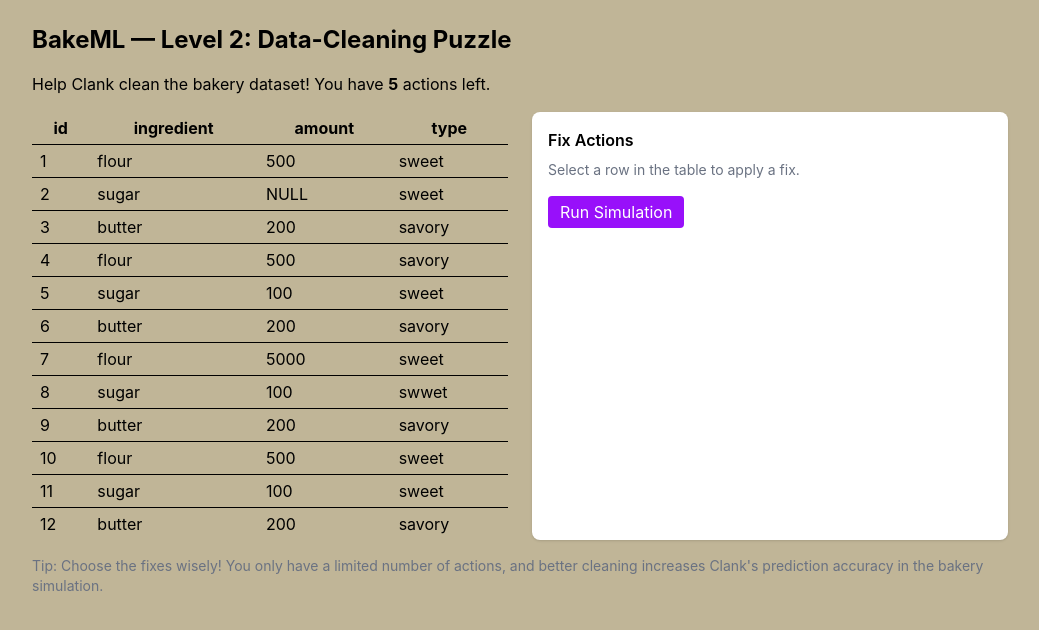
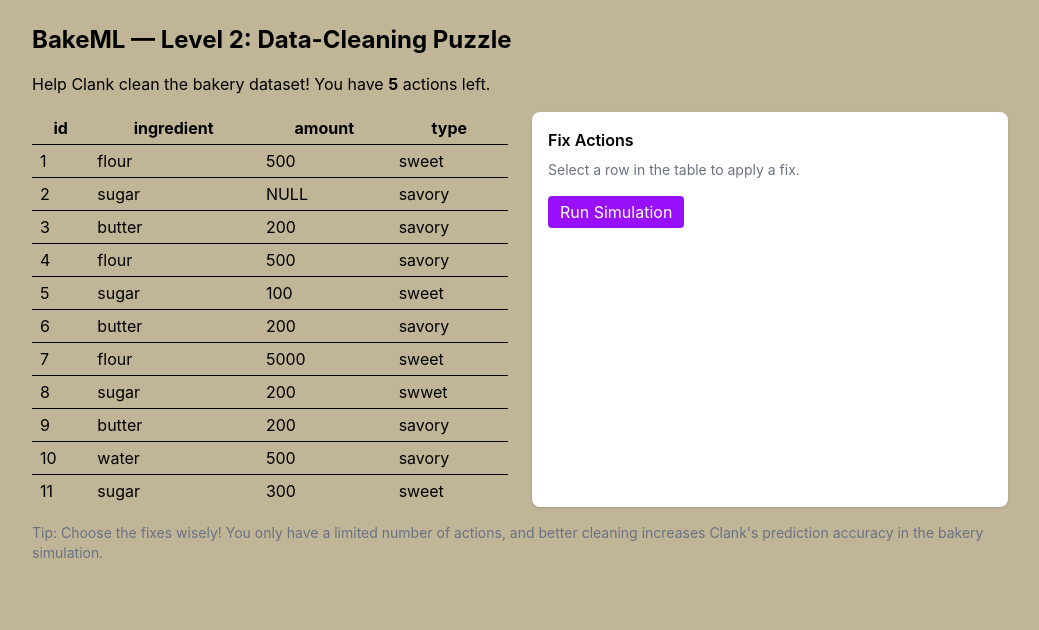
Before and after one commit to nikola-beerkens/nikola-beerkens.github.io, a Next.js app in the folder thesis/: page /level_2 in a window 1280 px wide. Shown: the top 630 px of the page, without its empty margins (120-1159 px from the left). Built offline with nearby package versions, Linux system fonts and the light colour scheme.

Commit message:
fix table

```diff
--- a/thesis/src/app/level_2/page.tsx
+++ b/thesis/src/app/level_2/page.tsx
@@ -14,17 +14,16 @@ export default function Level2BakeML() {
 
   const initialData: Row[] = [
     { id: 1, ingredient: "flour", amount: 500, type: "sweet" },
-    { id: 2, ingredient: "sugar", amount: null, type: "sweet" },
+    { id: 2, ingredient: "sugar", amount: null, type: "savory" },
     { id: 3, ingredient: "butter", amount: 200, type: "savory" },
     { id: 4, ingredient: "flour", amount: 500, type: "savory" },
     { id: 5, ingredient: "sugar", amount: 100, type: "sweet" },
     { id: 6, ingredient: "butter", amount: 200, type: "savory" },
     { id: 7, ingredient: "flour", amount: 5000, type: "sweet" }, // outlier
-    { id: 8, ingredient: "sugar", amount: 100, type: "swwet" }, // mislabeled
+    { id: 8, ingredient: "sugar", amount: 200, type: "swwet" }, // mislabeled
     { id: 9, ingredient: "butter", amount: 200, type: "savory" },
-    { id: 10, ingredient: "flour", amount: 500, type: "sweet" },
-    { id: 11, ingredient: "sugar", amount: 100, type: "sweet" },
-    { id: 12, ingredient: "butter", amount: 200, type: "savory" },
+    { id: 10, ingredient: "water", amount: 500, type: "savory" },
+    { id: 11, ingredient: "sugar", amount: 300, type: "sweet" },
   ];
 
   const [data, setData] = useState<Row[]>(initialData);
```
